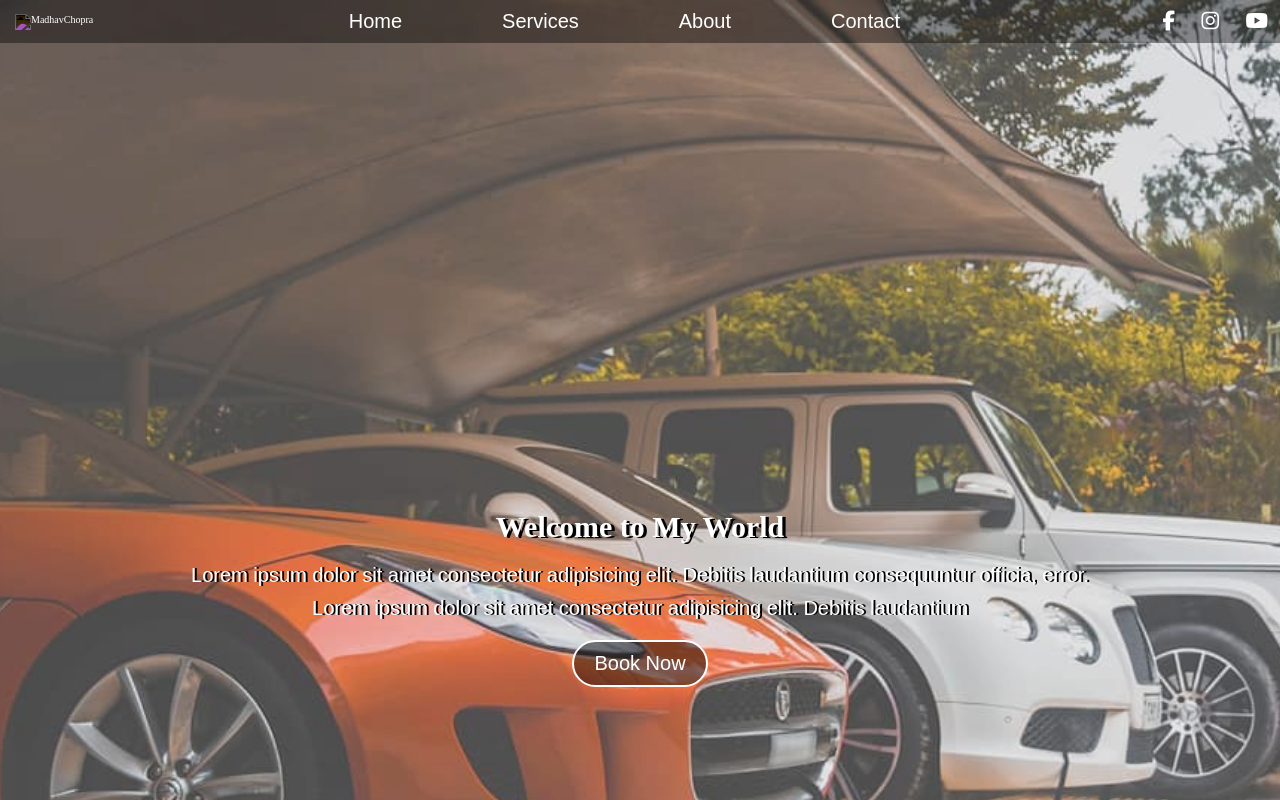
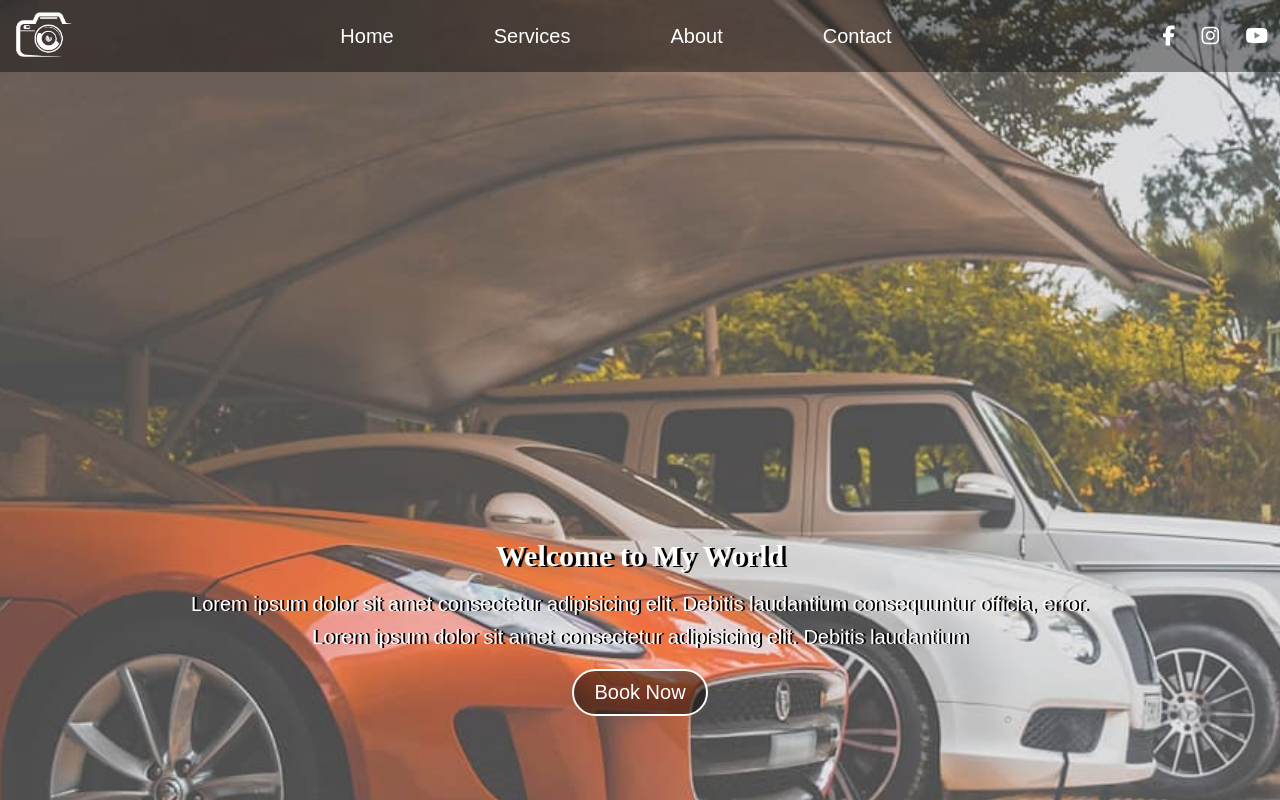
Before and after one commit to freakamy/Madhav, a plain HTML site: page index.html in a window 1280 px wide. Shown: the top 800 px of the page. Drawn offline with Linux system fonts and the light colour scheme; the site is published under a folder, as on GitHub Pages, so addresses that start at the root find nothing.

Commit message:
Update index.html

```diff
--- a/index.html
+++ b/index.html
@@ -16,7 +16,7 @@
 <body>
     <nav id="navbar">
         <div id="logo">
-            <img src="/logo.png" alt="MadhavChopra">
+            <img src="logo.png" alt="MadhavChopra">
         </div>
 
         <ul>
```
